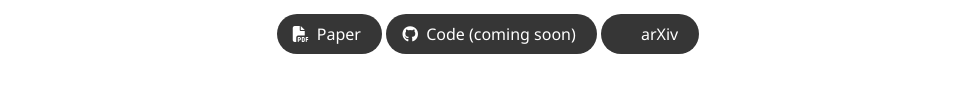
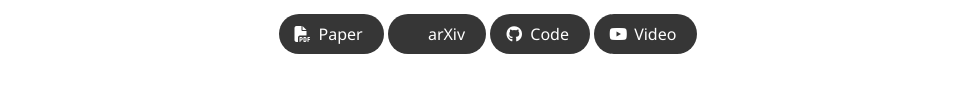
Before and after one commit to JunruL/gmc, a plain HTML site: page index.html in a window 1280 px wide. Shown: the part 360-464 px from the top of the page, without its empty margins (152-1127 px from the left). Drawn offline with nearby package versions, Linux system fonts and the light colour scheme; some icons are missing; a web font is replaced by a local one.

Commit message:
update code link

```diff
--- a/index.html
+++ b/index.html
@@ -141,9 +141,8 @@
 
                   <div class="column has-text-centered">
                     <div class="publication-links">
-                         <!-- Arxiv PDF link -->
                       <span class="link-block">
-                        <a href="https://arxiv.org/pdf/2508.20136" target="_blank"
+                        <a href="https://openaccess.thecvf.com/content/ICCV2025/papers/Lin_Global_Motion_Corresponder_for_3D_Point-Based_Scene_Interpolation_under_Large_ICCV_2025_paper.pdf" target="_blank"
                         class="external-link button is-normal is-rounded is-dark">
                         <span class="icon">
                           <i class="fas fa-file-pdf"></i>
@@ -153,36 +152,35 @@
                     </span>
 
                     <span class="link-block">
-                      <a href="https://junrul.github.io/gmc/" target="_blank"
+                        <a href="https://arxiv.org/abs/2508.20136" target="_blank"
+                        class="external-link button is-normal is-rounded is-dark">
+                        <span class="icon">
+                          <i class="ai ai-arxiv"></i>
+                        </span>
+                        <span>arXiv</span>
+                      </a>
+                    </span>
+
+                    <span class="link-block">
+                      <a href="https://github.com/JunruL/GlobalMotionCorresponder" target="_blank"
                       class="external-link button is-normal is-rounded is-dark">
                       <span class="icon">
                         <i class="fab fa-github"></i>
                       </span>
-                      <span>Code (coming soon)</span>
+                      <span>Code</span>
                     </a>
                   </span>
 
-                  <!-- Github link -->
-                  <!-- <span class="link-block">
-                    <a href="https://www.youtube.com/watch?v=TIXEiqfm-Bw" target="_blank"
+                  <span class="link-block">
+                    <a href="https://www.youtube.com/watch?v=XeEVJViTsbw" target="_blank"
                     class="external-link button is-normal is-rounded is-dark">
                     <span class="icon">
                       <i class="fab fa-youtube"></i>
                     </span>
                     <span>Video</span>
                   </a>
-                </span> -->
+                </span>
 
-                <!-- ArXiv abstract Link -->
-                <span class="link-block">
-                  <a href="https://arxiv.org/abs/2508.20136" target="_blank"
-                  class="external-link button is-normal is-rounded is-dark">
-                  <span class="icon">
-                    <i class="ai ai-arxiv"></i>
-                  </span>
-                  <span>arXiv</span>
-                </a>
-              </span>
             </div>
           </div>
         </div>
```
